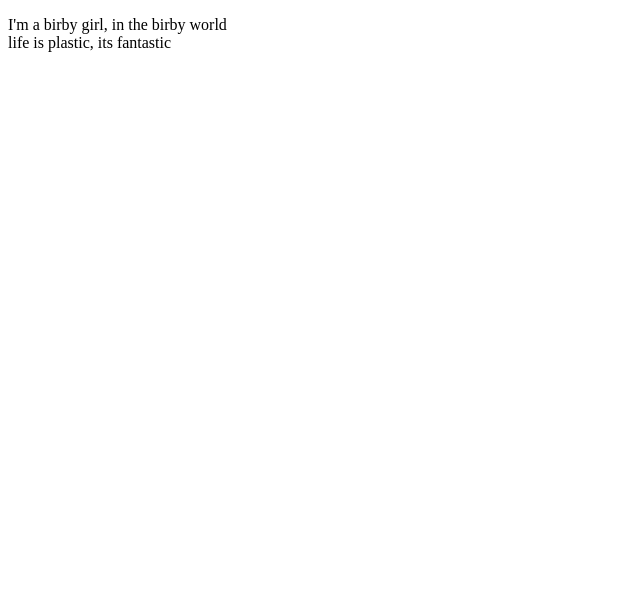
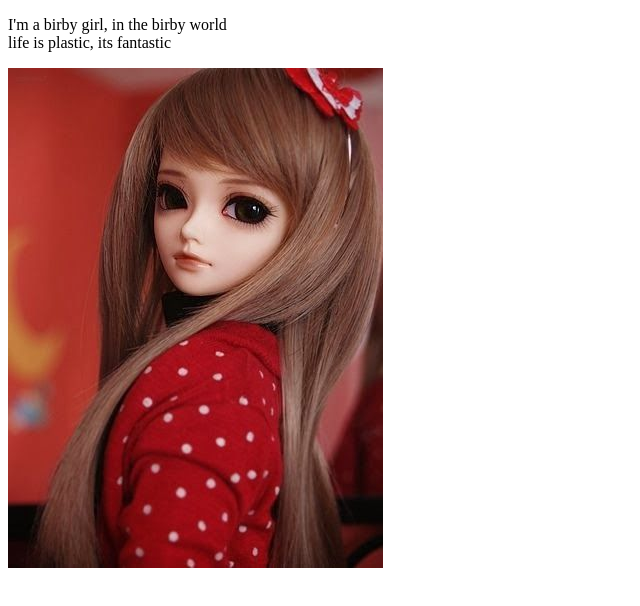
Before and after one commit to tamannaeka/birby, a plain HTML site: page index.html in a window 1280 px wide. Shown: the whole page, without its empty margins (0-640 px from the left). Drawn offline with Linux system fonts and the light colour scheme.

Commit message:
picture added

```diff
--- a/index.html
+++ b/index.html
@@ -8,5 +8,6 @@
 				I'm a birby girl, in the birby world<br>
 				life is plastic, its fantastic
 		</p>
+		<img src="2147c32ae5231212272770306165ff20.jpg">
 </body>
 </html>
```
Also changed, not shown: 2147c32ae5231212272770306165ff20.jpg (added).
